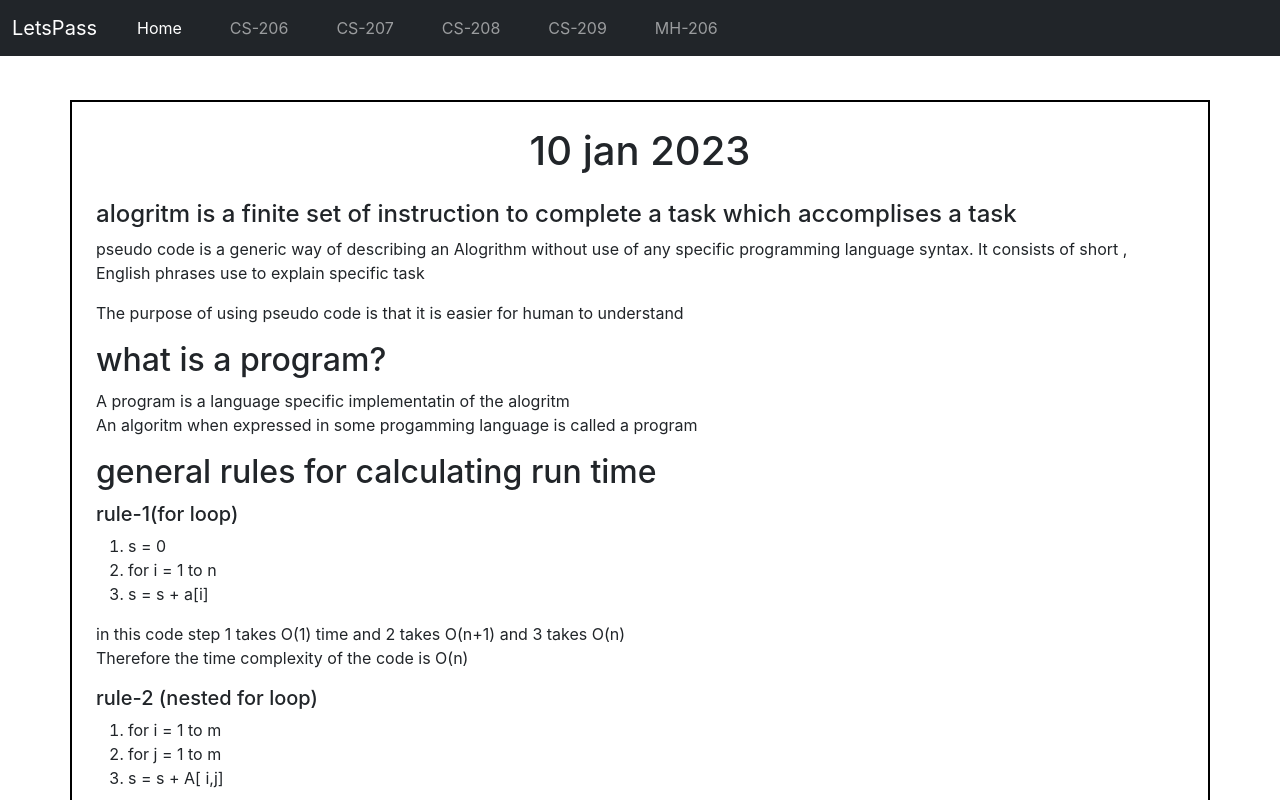
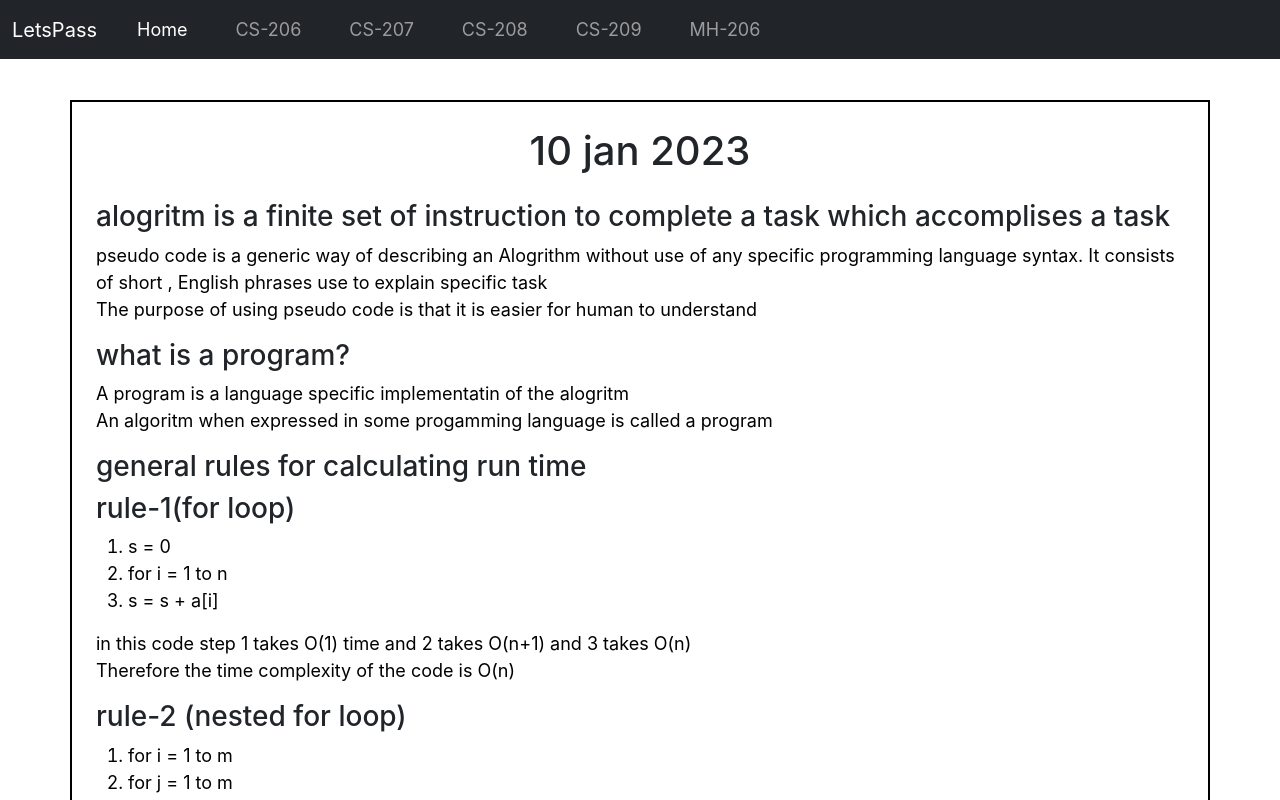
Before and after one commit to tagetapang/Letspass, a React (Create React App) app: page /#/CS-207 in a window 1280 px wide. Shown: the top 800 px of the page. Built offline with nearby package versions, Linux system fonts and the light colour scheme.

Commit message:
did some text decoration

```diff
--- a/src/App.css
+++ b/src/App.css
@@ -5,3 +5,15 @@ h1{
 h2{
   margin: 10px 0px;
 }
+p{
+  font-size: 18px;
+  color: black;
+}
+ul{
+  font-size: 18px;
+  color: black;
+}
+ol{
+  font-size: 18px;
+  color: black;
+}
--- a/src/components/CS207.js
+++ b/src/components/CS207.js
@@ -6,27 +6,25 @@ export default function CS207() {
     date: " 10 jan 2023",
     firstbody: [
       <>
-        <h4>
+        <h3>
           alogritm is a finite set of instruction to complete a task which
           accomplises a task
-        </h4>
+        </h3>
         <p>
           pseudo code is a generic way of describing an Alogrithm without use of
           any specific programming language syntax. It consists of short ,
-          English phrases use to explain specific task
-        </p>
-        <p>
+          English phrases use to explain specific task <br />
           The purpose of using pseudo code is that it is easier for human to
           understand
         </p>
-        <h2>what is a program?</h2>
+        <h3>what is a program?</h3>
         <p>
           A program is a language specific implementatin of the alogritm <br />{" "}
           An algoritm when expressed in some progamming language is called a
           program
         </p>
-        <h2>general rules for calculating run time</h2>
-        <h5>rule-1(for loop)</h5>
+        <h3>general rules for calculating run time</h3>
+        <h3>rule-1(for loop)</h3>
         <ol>
           <li>s = 0</li>
           <li> for i = 1 to n</li>
@@ -36,7 +34,7 @@ export default function CS207() {
           in this code step 1 takes O(1) time and 2 takes O(n+1) and 3 takes
           O(n) <br /> Therefore the time complexity of the code is O(n)
         </p>
-        <h5>rule-2 (nested for loop)</h5>
+        <h3>rule-2 (nested for loop)</h3>
         <ol>
           <li>for i = 1 to m</li>
           <li>for j = 1 to m</li>
@@ -46,7 +44,7 @@ export default function CS207() {
           here we have to do sum of o(m) from 1 to m <br /> Therefore the
           timecomplexity is O(m*m)
 
-        <h5>rule-3 (consecutive statement)</h5>
+        <h3>rule-3 (consecutive statement)</h3>
 
           for example we have two comsecutive code p1 and p2 of timecomplexity
           O(t1) and O(t *t) then we have to following method to calculate the
--- a/src/components/CS208.js
+++ b/src/components/CS208.js
@@ -7,15 +7,16 @@ export default function CS208() {
     firsttitle: "finite automata",
     firstbody: [
       <>
-        <h2>
+        <h3>
           two types of finite Automate
-          <ul>
-            <li>deterministic automata</li>
-            <li>non-deterministic automata</li>
-          </ul>
-        </h2>
+        </h3>
+        <ul>
+          <li>deterministic automata</li>
+          <li>non-deterministic automata</li>
+        </ul>
+
         <p><b>you see i dont want to type anymore its not the optimal way therefore ill just provide the link of this topic (good one)</b></p>
-        <h3> <a href="https://www.geeksforgeeks.org/introduction-of-finite-automata/" rel="noreferrer" target="_blank"> click </a> to learn about finite automata</h3>
+        <h4> <a href="https://www.geeksforgeeks.org/introduction-of-finite-automata/" rel="noreferrer" target="_blank"> click </a> to learn about finite automata</h4>
       </>,
     ],
   };
--- a/src/components/Coresub.js
+++ b/src/components/Coresub.js
@@ -1,4 +1,6 @@
 import React from 'react'
+
+
 
 export default function Fourthsub(props) {
 
@@ -8,13 +10,8 @@ export default function Fourthsub(props) {
         <div className="container" style={{border:"2px solid black"}}>
           <h1 style={{textAlign:"center"}}>{props.date}</h1>
           <div className="container">
-            <h2>{props.firsttitle}</h2>
+            <h3>{props.firsttitle}</h3>
             {props.firstbody}
-            <h2>{props.secondtitle}</h2>
-            {props.secondbody}
-
-
-
 
           </div>
         </div>
```
